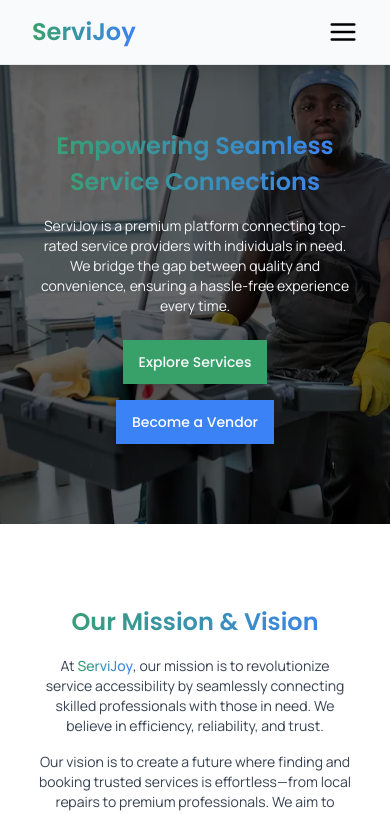
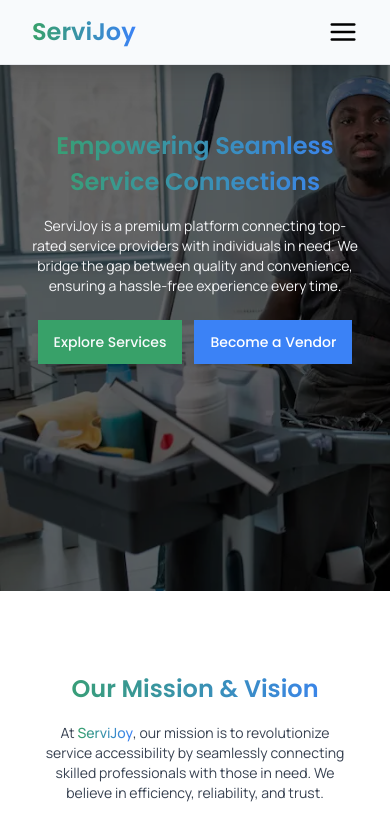
Before and after one commit to mayor-style/servijoy, a React (Vite) app: page /about in a window 390 px wide. Shown: the top 814 px of the page. Built offline with nearby package versions, Linux system fonts and the light colour scheme.

Commit message:
did some tweaking

```diff
--- a/src/components/AboutUsSections/AboutHero.jsx
+++ b/src/components/AboutUsSections/AboutHero.jsx
@@ -2,9 +2,9 @@ import React from "react";
 
 const AboutHero = () => {
   return (
-    <section className="w-full bg-hero bg-cover relative bg-no-repeat text-white pt-32 py-20">
+    <section className="w-full bg-hero bg-cover relative bg-no-repeat text-white pt-32 min-h-[70vh] py-24">
         <div className="absolute inset-0 bg-black/60"></div>
-      <div className="container relative mx-auto px-6 lg:px-20 flex flex-col items-center text-center">
+      <div className="container relative mx-auto px-4 lg:px-20 flex flex-col items-center text-center">
         <h1 className="header text-gradient">
           Empowering Seamless Service Connections
         </h1>
@@ -13,7 +13,7 @@ const AboutHero = () => {
           with individuals in need. We bridge the gap between quality and
           convenience, ensuring a hassle-free experience every time.
         </p>
-        <div className="mt-6 flex flex-wrap justify-center gap-4 items-center">
+        <div className="mt-6 flex flex-wrap justify-center gap-3 items-center">
           <button className="btn-green">Explore Services</button>
           <button className="btn-blue">Become a Vendor</button>
         </div>
--- a/src/components/HowItWorksSection/HowItWorkHero.jsx
+++ b/src/components/HowItWorksSection/HowItWorkHero.jsx
@@ -4,7 +4,7 @@ import OptimizedImage from "../OptimizedImage";
 
 const HowItWorksHero = () => {
   return (
-    <section className="relative w-full gradient-black  py-20 pt-32 px-6 lg:px-12 flex flex-col lg:flex-row items-center justify-between border-b border-gray-500" >
+    <section className="relative w-full gradient-black min-h-[80vh]  py-20 pt-32 px-6 lg:px-12 flex flex-col lg:flex-row items-center justify-between border-b border-gray-500" >
       <div className="absolute inset-0 bg-black/60"></div>
       {/* Text Content */}
       <div className="max-w-xl relative text-center lg:text-left">
```
